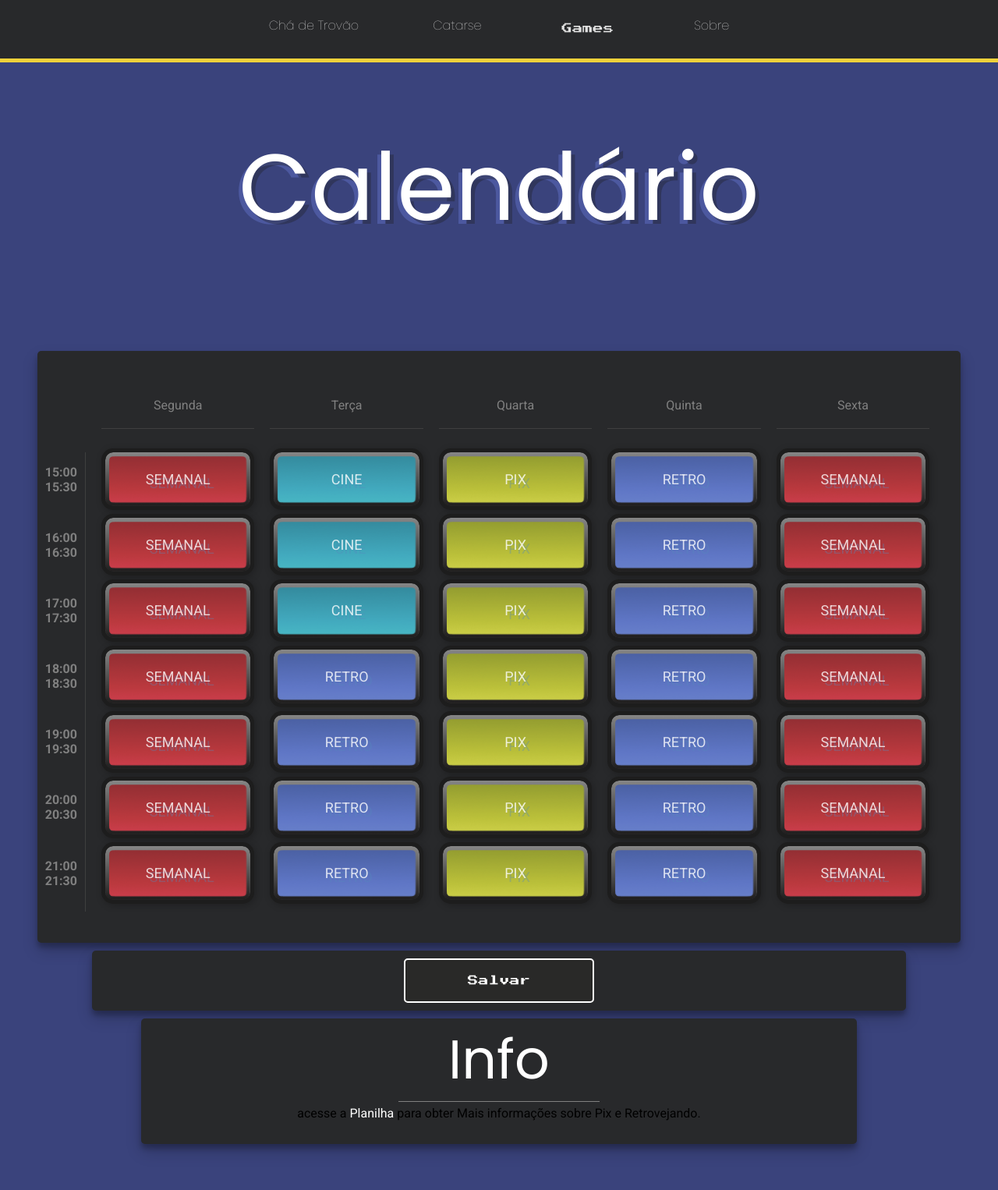
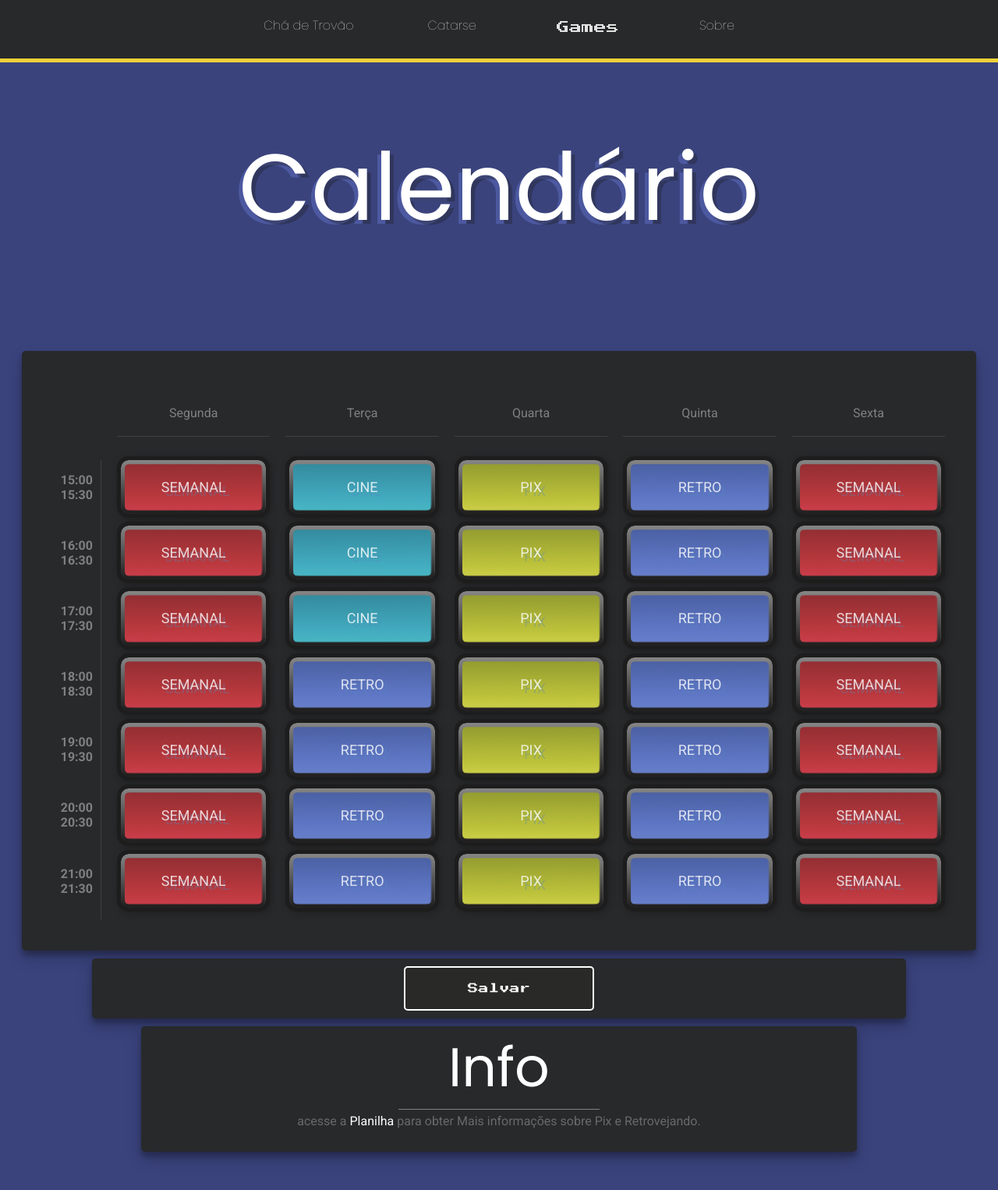
Before and after one commit to zsk549/chadetrovao, a website: page week.html in a window 1280 px wide. Shown: the whole page at 78% size. Drawn offline with Linux system fonts and the light colour scheme.

Commit message:
mudaças no calendario 12 08

```diff
--- a/week.html
+++ b/week.html
@@ -62,7 +62,7 @@ header .navbar a{
 	justify-content: center;
 
 }
-.dropdown button{
+.dropdown .dropbtn{
     text-decoration: none;
     text-align: center;
     padding: 12px 48px;
@@ -71,7 +71,7 @@ header .navbar a{
     border: none;
     background-color: transparent;
      font-family: "Press Start 2P", system-ui;
-      font-weight: 400;
+      font-weight: 200;
       font-style: normal;
 
 }
@@ -136,6 +136,9 @@ header .navbar> *:not(div):hover{
             display: none;
             position: relative;
 
+        }
+        .paragrafo{
+            color: rgb(105, 105, 105);
         }
         @keyframes runT{
             from{
@@ -202,7 +205,7 @@ header .navbar> *:not(div):hover{
             width: 50%;
         }
         .Caixa_1{
-            /* padding: 30px 80px; */
+            padding: 10px 40px;
             background-color:  rgb(40, 41, 43);
             /* height: 100vh;
             width: 80vw; */
@@ -405,7 +408,7 @@ header .navbar> *:not(div):hover{
             <a href="index.html">Chá de Trovão</a>
             <a href="https://www.catarse.me/ChaDeTrovao" target="_blank">Catarse</a>
         	<div class="dropdown">
-            		<button class="dropbtn">Games</button>
+            		<div class="dropbtn">Games</div>
         	<div class="dropdown-content">
               	  <a href="jogos/cloyster.html">Jogo do Cloyster</a>
               	  <a href="jogos/Bingo.html">Bingo</a>
@@ -518,7 +521,7 @@ header .navbar> *:not(div):hover{
                 <div class="container">
                     <h1>Info</h1>
                     <div class="separador"></div>
-                    <p>acesse a <a href="https://docs.google.com/spreadsheets/d/1hQi15eYM0RtbetjqZwoq0wLd7wDILBGUngzUryxAIV0/edit?gid=0#gid=0">Planilha</a> para obter Mais informações sobre Pix e Retrovejando.</p>
+                    <p class="paragrafo">acesse a <a href="https://docs.google.com/spreadsheets/d/1hQi15eYM0RtbetjqZwoq0wLd7wDILBGUngzUryxAIV0/edit?gid=0#gid=0">Planilha</a> para obter Mais informações sobre Pix e Retrovejando.</p>
                 </div>
             </div>
         </section>
```
